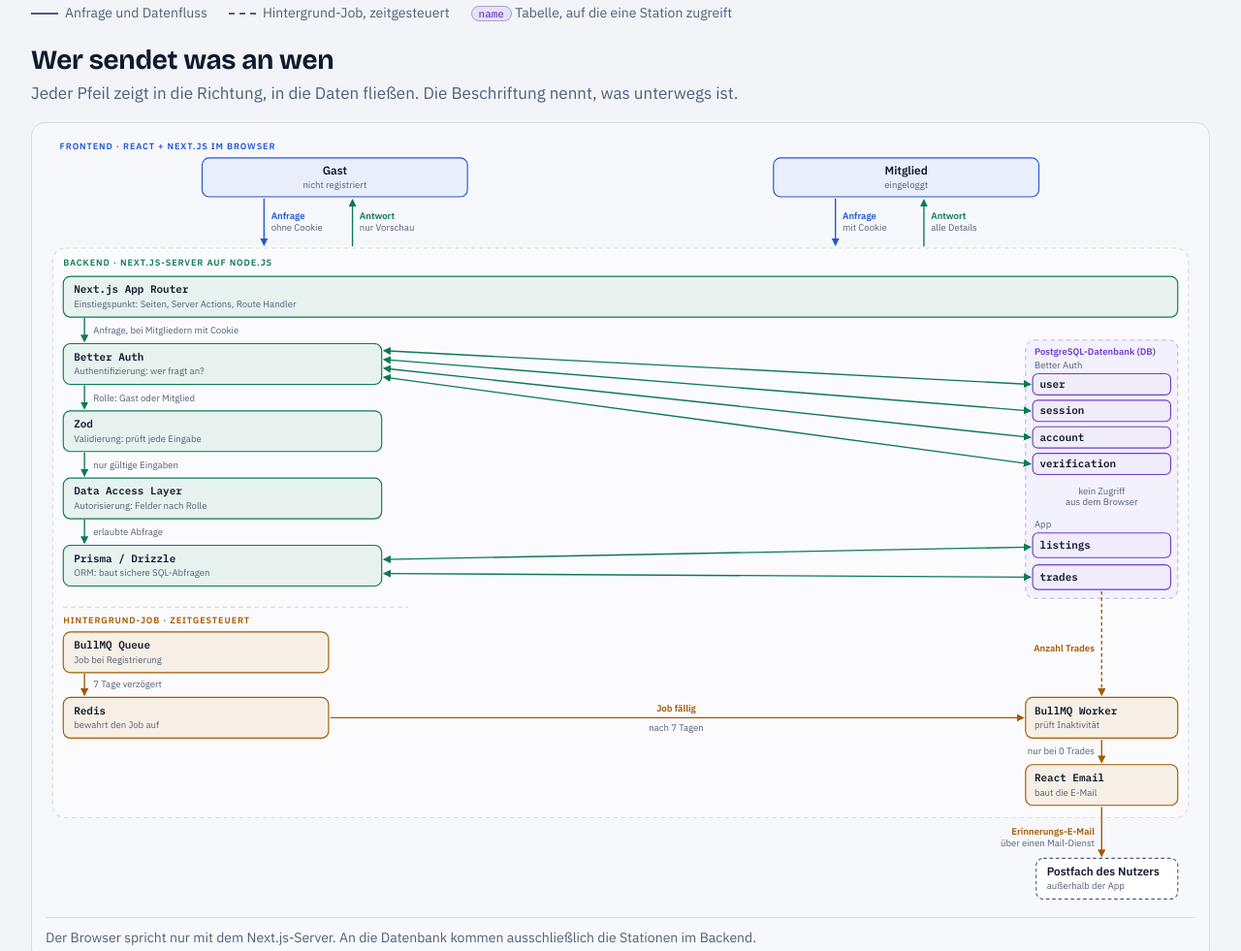
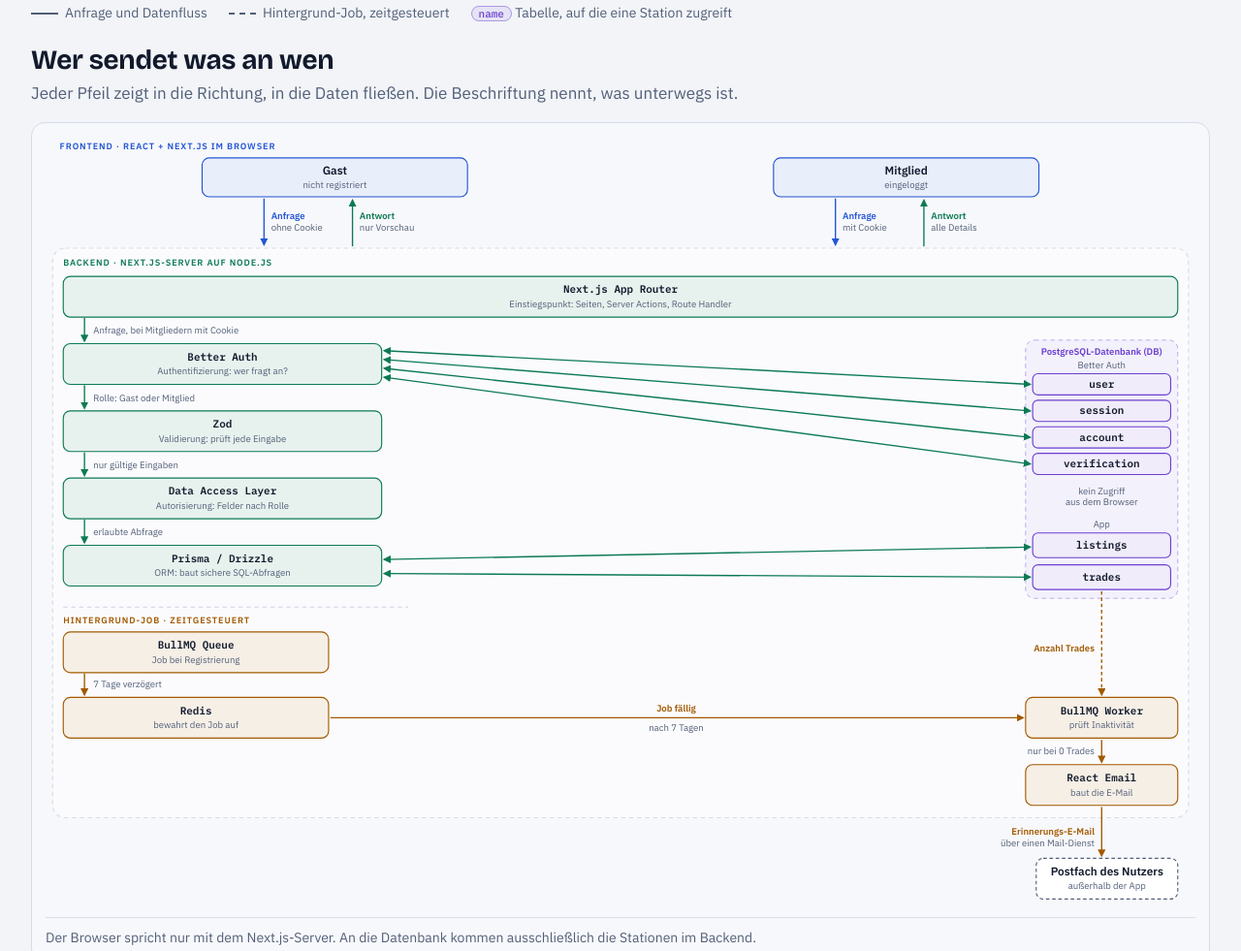
Before and after one commit to lu4k87/__project_applied_research, a plain HTML site: page Praesentation/index.html in a window 1280 px wide. Shown: the part 2626-3607 px from the top of the page at 97% size. Drawn offline with nearby package versions, Linux system fonts and the light colour scheme.

Commit message:
style(praesentation): center texts in connection diagram boxes
Co-Authored-By: Claude Opus 5.5 <noreply@anthropic.com>

```diff
--- a/Praesentation/index.html
+++ b/Praesentation/index.html
@@ -347,8 +347,8 @@
 
         <!-- Einstiegspunkt -->
         <rect class="g-box k2" x="20" y="158" width="1260" height="46" rx="8"/>
-        <text class="g-name" x="32" y="177">Next.js App Router</text>
-        <text class="g-sub" x="32" y="193">Einstiegspunkt: Seiten, Server Actions, Route Handler</text>
+        <text class="g-name" x="650" y="177" text-anchor="middle">Next.js App Router</text>
+        <text class="g-sub" x="650" y="193" text-anchor="middle">Einstiegspunkt: Seiten, Server Actions, Route Handler</text>
         <line class="a a2" x1="44" y1="205" x2="44" y2="231" marker-end="url(#e2)"/>
         <text class="g-sub" x="54" y="223">Anfrage, bei Mitgliedern mit Cookie</text>
 
@@ -356,23 +356,23 @@
 
         <!-- Datenbank -->
         <rect class="g-db" x="1108" y="154" width="172" height="292" rx="10"/>
-        <text class="g-lab f3" x="1118" y="171">PostgreSQL-Datenbank (DB)</text>
-        <text class="g-sub" x="1118" y="186">Better Auth</text>
+        <text class="g-lab f3" x="1194" y="171" text-anchor="middle">PostgreSQL-Datenbank (DB)</text>
+        <text class="g-sub" x="1194" y="186" text-anchor="middle">Better Auth</text>
         <rect class="g-box k3" x="1116" y="192" width="156" height="24" rx="6"/>
-        <text class="g-name" x="1124" y="208">user</text>
+        <text class="g-name" x="1194" y="208" text-anchor="middle">user</text>
         <rect class="g-box k3" x="1116" y="222" width="156" height="24" rx="6"/>
-        <text class="g-name" x="1124" y="238">session</text>
+        <text class="g-name" x="1194" y="238" text-anchor="middle">session</text>
         <rect class="g-box k3" x="1116" y="252" width="156" height="24" rx="6"/>
-        <text class="g-name" x="1124" y="268">account</text>
+        <text class="g-name" x="1194" y="268" text-anchor="middle">account</text>
         <rect class="g-box k3" x="1116" y="282" width="156" height="24" rx="6"/>
-        <text class="g-name" x="1124" y="298">verification</text>
+        <text class="g-name" x="1194" y="298" text-anchor="middle">verification</text>
         <text class="g-sub" x="1194" y="328" text-anchor="middle">kein Zugriff</text>
         <text class="g-sub" x="1194" y="341" text-anchor="middle">aus dem Browser</text>
-        <text class="g-sub" x="1118" y="366">App</text>
+        <text class="g-sub" x="1194" y="366" text-anchor="middle">App</text>
         <rect class="g-box k3" x="1116" y="372" width="156" height="28" rx="6"/>
-        <text class="g-name" x="1124" y="390">listings</text>
+        <text class="g-name" x="1194" y="390" text-anchor="middle">listings</text>
         <rect class="g-box k3" x="1116" y="408" width="156" height="28" rx="6"/>
-        <text class="g-name" x="1124" y="426">trades</text>
+        <text class="g-name" x="1194" y="426" text-anchor="middle">trades</text>
 
         <!-- Better Auth <-> eigene Tabellen -->
         <line class="a a2" x1="383" y1="166" x2="1113" y2="204" marker-start="url(#e2)" marker-end="url(#e2)"/>
@@ -382,26 +382,26 @@
 
         <!-- Vier Stationen -->
         <rect class="g-box k2" x="20" y="158" width="360" height="46" rx="8"/>
-        <text class="g-name" x="32" y="177">Better Auth</text>
-        <text class="g-sub" x="32" y="193">Authentifizierung: wer fragt an?</text>
+        <text class="g-name" x="200" y="177" text-anchor="middle">Better Auth</text>
+        <text class="g-sub" x="200" y="193" text-anchor="middle">Authentifizierung: wer fragt an?</text>
         <line class="a a2" x1="44" y1="205" x2="44" y2="231" marker-end="url(#e2)"/>
         <text class="g-sub" x="54" y="223">Rolle: Gast oder Mitglied</text>
 
         <rect class="g-box k2" x="20" y="234" width="360" height="46" rx="8"/>
-        <text class="g-name" x="32" y="253">Zod</text>
-        <text class="g-sub" x="32" y="269">Validierung: prüft jede Eingabe</text>
+        <text class="g-name" x="200" y="253" text-anchor="middle">Zod</text>
+        <text class="g-sub" x="200" y="269" text-anchor="middle">Validierung: prüft jede Eingabe</text>
         <line class="a a2" x1="44" y1="281" x2="44" y2="307" marker-end="url(#e2)"/>
         <text class="g-sub" x="54" y="299">nur gültige Eingaben</text>
 
         <rect class="g-box k2" x="20" y="310" width="360" height="46" rx="8"/>
-        <text class="g-name" x="32" y="329">Data Access Layer</text>
-        <text class="g-sub" x="32" y="345">Autorisierung: Felder nach Rolle</text>
+        <text class="g-name" x="200" y="329" text-anchor="middle">Data Access Layer</text>
+        <text class="g-sub" x="200" y="345" text-anchor="middle">Autorisierung: Felder nach Rolle</text>
         <line class="a a2" x1="44" y1="357" x2="44" y2="383" marker-end="url(#e2)"/>
         <text class="g-sub" x="54" y="375">erlaubte Abfrage</text>
 
         <rect class="g-box k2" x="20" y="386" width="360" height="46" rx="8"/>
-        <text class="g-name" x="32" y="405">Prisma / Drizzle</text>
-        <text class="g-sub" x="32" y="421">ORM: baut sichere SQL-Abfragen</text>
+        <text class="g-name" x="200" y="405" text-anchor="middle">Prisma / Drizzle</text>
+        <text class="g-sub" x="200" y="421" text-anchor="middle">ORM: baut sichere SQL-Abfragen</text>
 
         <!-- Server <-> Datenbank -->
         <line class="a a2" x1="383" y1="402" x2="1113" y2="388" marker-start="url(#e2)" marker-end="url(#e2)"/>
@@ -412,22 +412,22 @@
         <text class="g-layer f4" x="20" y="474">HINTERGRUND-JOB · ZEITGESTEUERT</text>
 
         <rect class="g-box k4" x="20" y="484" width="300" height="46" rx="8"/>
-        <text class="g-name" x="32" y="503">BullMQ Queue</text>
-        <text class="g-sub" x="32" y="519">Job bei Registrierung</text>
+        <text class="g-name" x="170" y="503" text-anchor="middle">BullMQ Queue</text>
+        <text class="g-sub" x="170" y="519" text-anchor="middle">Job bei Registrierung</text>
         <line class="a a4" x1="44" y1="531" x2="44" y2="555" marker-end="url(#e4)"/>
         <text class="g-sub" x="54" y="547">7 Tage verzögert</text>
 
         <rect class="g-box k4" x="20" y="558" width="300" height="46" rx="8"/>
-        <text class="g-name" x="32" y="577">Redis</text>
-        <text class="g-sub" x="32" y="593">bewahrt den Job auf</text>
+        <text class="g-name" x="170" y="577" text-anchor="middle">Redis</text>
+        <text class="g-sub" x="170" y="593" text-anchor="middle">bewahrt den Job auf</text>
 
         <line class="a a4" x1="322" y1="581" x2="1105" y2="581" marker-end="url(#e4)"/>
         <text class="g-lab f4" x="713" y="574" text-anchor="middle">Job fällig</text>
         <text class="g-sub" x="713" y="596" text-anchor="middle">nach 7 Tagen</text>
 
         <rect class="g-box k4" x="1108" y="558" width="172" height="46" rx="8"/>
-        <text class="g-name" x="1118" y="577">BullMQ Worker</text>
-        <text class="g-sub" x="1118" y="593">prüft Inaktivität</text>
+        <text class="g-name" x="1194" y="577" text-anchor="middle">BullMQ Worker</text>
+        <text class="g-sub" x="1194" y="593" text-anchor="middle">prüft Inaktivität</text>
 
         <line class="a a4" x1="1194" y1="438" x2="1194" y2="555" stroke-dasharray="4 3" marker-end="url(#e4)"/>
         <text class="g-lab f4" x="1186" y="506" text-anchor="end">Anzahl Trades</text>
@@ -436,8 +436,8 @@
         <text class="g-sub" x="1186" y="622" text-anchor="end">nur bei 0 Trades</text>
 
         <rect class="g-box k4" x="1108" y="634" width="172" height="46" rx="8"/>
-        <text class="g-name" x="1118" y="653">React Email</text>
-        <text class="g-sub" x="1118" y="669">baut die E-Mail</text>
+        <text class="g-name" x="1194" y="653" text-anchor="middle">React Email</text>
+        <text class="g-sub" x="1194" y="669" text-anchor="middle">baut die E-Mail</text>
 
         <line class="a a4" x1="1194" y1="682" x2="1194" y2="737" marker-end="url(#e4)"/>
         <text class="g-lab f4" x="1186" y="713" text-anchor="end">Erinnerungs-E-Mail</text>
@@ -445,8 +445,8 @@
 
         <!-- Außerhalb -->
         <rect class="g-box k0" x="1120" y="740" width="160" height="46" rx="8"/>
-        <text class="g-title" x="1132" y="759">Postfach des Nutzers</text>
-        <text class="g-sub" x="1132" y="775">außerhalb der App</text>
+        <text class="g-title" x="1200" y="759" text-anchor="middle">Postfach des Nutzers</text>
+        <text class="g-sub" x="1200" y="775" text-anchor="middle">außerhalb der App</text>
         </g>
       </svg>
       <figcaption>Der Browser spricht nur mit dem Next.js-Server. An die Datenbank kommen ausschließlich die Stationen im Backend.</figcaption>
```
